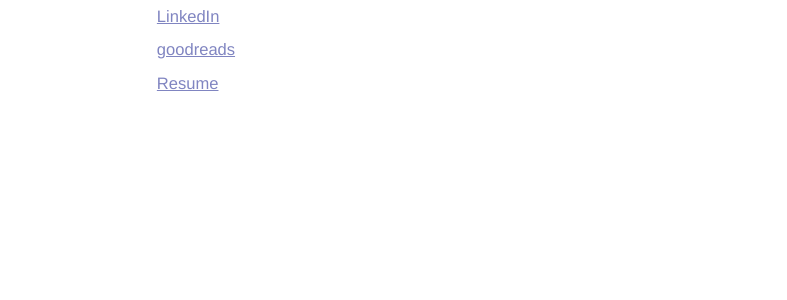
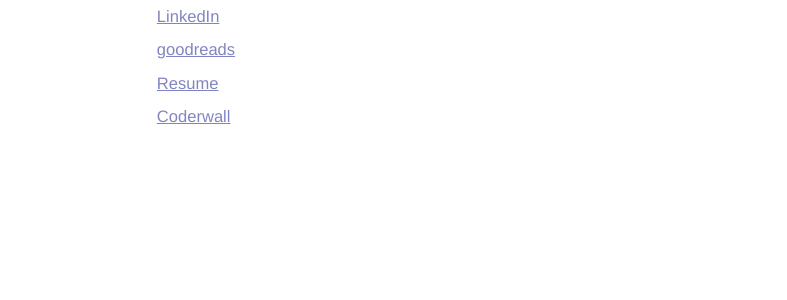
Before and after one commit to jamiely/deprecated_blog, a Jekyll site: the page built from index.html, in a window 1280 px wide. Shown: the part 433-733 px from the top of the page, without its empty margins (246-1033 px from the left). Built offline with Jekyll 4.4.1, drawn with Linux system fonts in a browser that asks for light colours; Markdown is read by kramdown in place of the engine named in the settings.

Commit message:
Added link to coderwall

```diff
--- a/_layouts/default.html
+++ b/_layouts/default.html
@@ -38,6 +38,7 @@
                   <a href="http://www.linkedin.com/pub/jamie-ly/13/aa4/168">LinkedIn</a><br />
                   <a href="http://goodreads.com/jamiely">goodreads</a><br />
                   <a href="http://jamie.ly/wordpress/resume/">Resume</a><br />
+                  <a href="https://coderwall.com/jamiely">Coderwall</a><br />
                 </p>
               </div>
               <div class="links">
```
